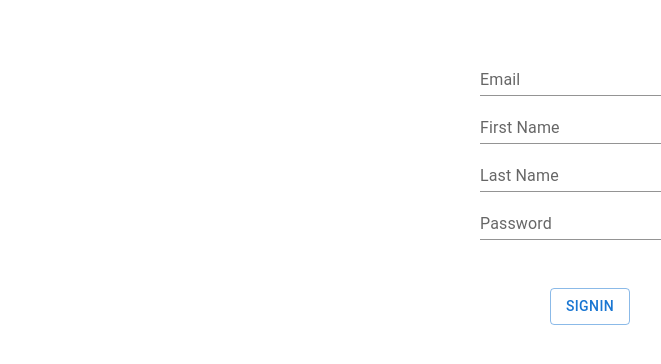
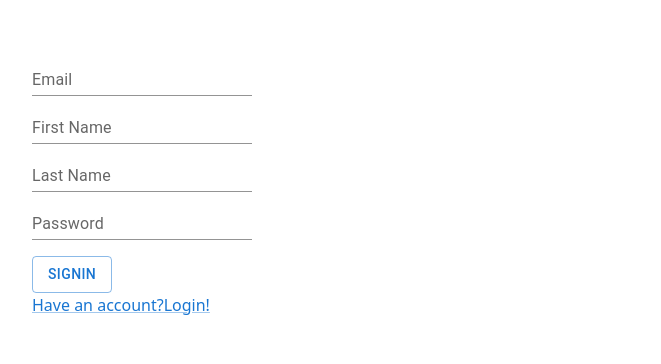
Before and after one commit to minhaj-mhd/chat-app-frontend, a React (Create React App) app: page /register in a window 1280 px wide. Shown: the top 364 px of the page, without its empty margins (50-711 px from the left). Built offline with nearby package versions, Linux system fonts and the light colour scheme.

Commit message:
added login and signup with routes

```diff
--- a/package.json
+++ b/package.json
@@ -12,6 +12,7 @@
     "axios": "^1.7.7",
     "react": "^18.3.1",
     "react-dom": "^18.3.1",
+    "react-router-dom": "^6.26.2",
     "react-scripts": "5.0.1",
     "web-vitals": "^2.1.4"
   },
--- a/src/App.js
+++ b/src/App.js
@@ -1,10 +1,16 @@
 import './App.css';
 import Register from './Components/Register';
+import Login from './Components/Login';
+import { BrowserRouter as Router, Route, Routes, Link } from 'react-router-dom';
+
 function App() {
   return (
-    <div className="App">
-      <Register/>
-    </div>
+    <Router>
+      <Routes>
+        <Route path="/register" element={<Register />} />
+        <Route path="/login" element={<Login />} />
+      </Routes>
+    </Router>
   );
 }
 
--- /dev/null
+++ b/src/Components/Login.jsx
@@ -0,0 +1,60 @@
+import React,{useState} from 'react'
+import TextField from '@mui/material/TextField';
+import Button from '@mui/material/Button';
+import Alert from '@mui/material/Alert';
+import { useNavigate } from 'react-router-dom';
+import Link from '@mui/material/Link';
+
+function Login() {
+    const [email, setEmail] = useState("")
+    const [password, setPassword] = useState("")
+    const [responseMessage, setResponseMessage] = useState(null);
+    const navigate = useNavigate()
+    const [success, setSuccess] = useState(false)
+
+    const handleSubmit =async(e)=>{
+      e.preventDefault()
+      const BASE_URL="http://localhost:8000/accounts/"
+      try{const response = await fetch(`${BASE_URL}login`,{
+        method:"POST",
+        headers:{
+          'Content-Type': 'application/json',
+        },
+        body:JSON.stringify({email,password}
+      )
+      }
+    );
+    if (!response.ok) {
+      throw new Error('Network response was not ok');
+      setSuccess(false)
+
+    }
+    const data = await response.json();
+      console.log(data)
+        setResponseMessage(`Login successfull`);
+        setSuccess(true)
+
+    }
+      catch(error){
+        setResponseMessage("Invalid credentials");
+        setSuccess(false)
+
+      }
+    }
+  return (
+    <div className='container'>
+    <TextField className='mt-5' id="standard-basic" label="Email" variant="standard" onChange={(e)=>setEmail(e.target.value)}></TextField> <br />
+    <TextField id="standard-basic" label="Password" variant="standard"onChange={(e)=>setPassword(e.target.value)}/>  <br />
+    { responseMessage ? responseMessage &&success ? <Alert  severity="success">{responseMessage}</Alert>: <Alert  severity="error">{responseMessage}</Alert>: ""}
+
+    <br />
+    <Button className='mt-3'  variant="outlined" href="#outlined-buttons" onClick={handleSubmit}>
+    LogIn
+  </Button><br />
+  <Link className='mt-3' href="#" onClick={(e) => { e.preventDefault();navigate("/register");}}>Doesn't have an account?Sign Up!</Link>
+
+ </div>
+  )
+}
+
+export default Login
--- a/src/Components/Register.jsx
+++ b/src/Components/Register.jsx
@@ -1,17 +1,62 @@
- import React from 'react'
+ import React,{useState} from 'react'
  import TextField from '@mui/material/TextField';
  import Button from '@mui/material/Button';
+ import Alert from '@mui/material/Alert';
+ import { useNavigate } from 'react-router-dom';
+ import Link from '@mui/material/Link';
 
  function Register() {
+  const [email, setEmail] = useState("")
+  const [first_name, setfirst_name] = useState("")
+  const [last_name, setlast_name] = useState("")
+  const [password, setPassword] = useState("")
+  const [responseMessage, setResponseMessage] = useState("");
+  const [success, setSuccess] = useState(false)
+  const navigate = useNavigate()
+  const handleSubmit =async(e)=>{
+    e.preventDefault()
+    try{const response = await fetch("http://localhost:8000/accounts/register",{
+      method:"POST",
+      headers:{
+        'Content-Type': 'application/json',
+      },
+      body:JSON.stringify({email,first_name,last_name,password}
+    )
+    }
+  );
+  if (!response.ok) {
+    throw new Error('Network response was not ok');
+    setSuccess(false)
+
+  }
+  const data = await response.json();
+    console.log(data)
+      setResponseMessage(`User created successfully`);
+      setSuccess(true)
+      navigate("/login");
+
+  }
+    catch(error){
+      setResponseMessage(`Error: ${error.message}`);
+      setSuccess(false)
+
+    }
+
+
+
+  }
    return (
      <div className='container'>
-        <TextField className='mt-5' id="standard-basic" label="Email" variant="standard"></TextField> <br />
-        <TextField id="standard-basic" label="First Name" variant="standard"/>  <br />
-        <TextField id="standard-basic" label="Last Name" variant="standard"/>  <br />
-        <TextField id="standard-basic" label="Password" variant="standard"/>  <br />
-        <Button className='mt-5' variant="outlined" href="#outlined-buttons">
+        <TextField className='mt-5' id="standard-basic" label="Email" variant="standard" onChange={(e)=>setEmail(e.target.value)}></TextField> <br />
+        <TextField id="standard-basic" label="First Name" variant="standard" onChange={(e)=>setfirst_name(e.target.value)}/>  <br />
+        <TextField id="standard-basic" label="Last Name" variant="standard" onChange={(e)=>setlast_name(e.target.value)}/>  <br />
+        <TextField id="standard-basic" label="Password" variant="standard"onChange={(e)=>setPassword(e.target.value)}/>  <br />
+        { responseMessage ? responseMessage &&success ? <Alert  severity="success">{responseMessage}</Alert>: <Alert  severity="error">{responseMessage}</Alert>: ""}
+        <Button className='mt-3' variant="outlined" href="#outlined-buttons" onClick={handleSubmit}>
         SignIn
-      </Button>
+      </Button><br />
+      <Link href="#" onClick={(e) => { e.preventDefault();navigate("/login");}}>Have an account?Login!</Link>
+
      </div>
    )
  }
```
Also changed, not shown: 1 other file (tests, documents, lock files or other folders).
